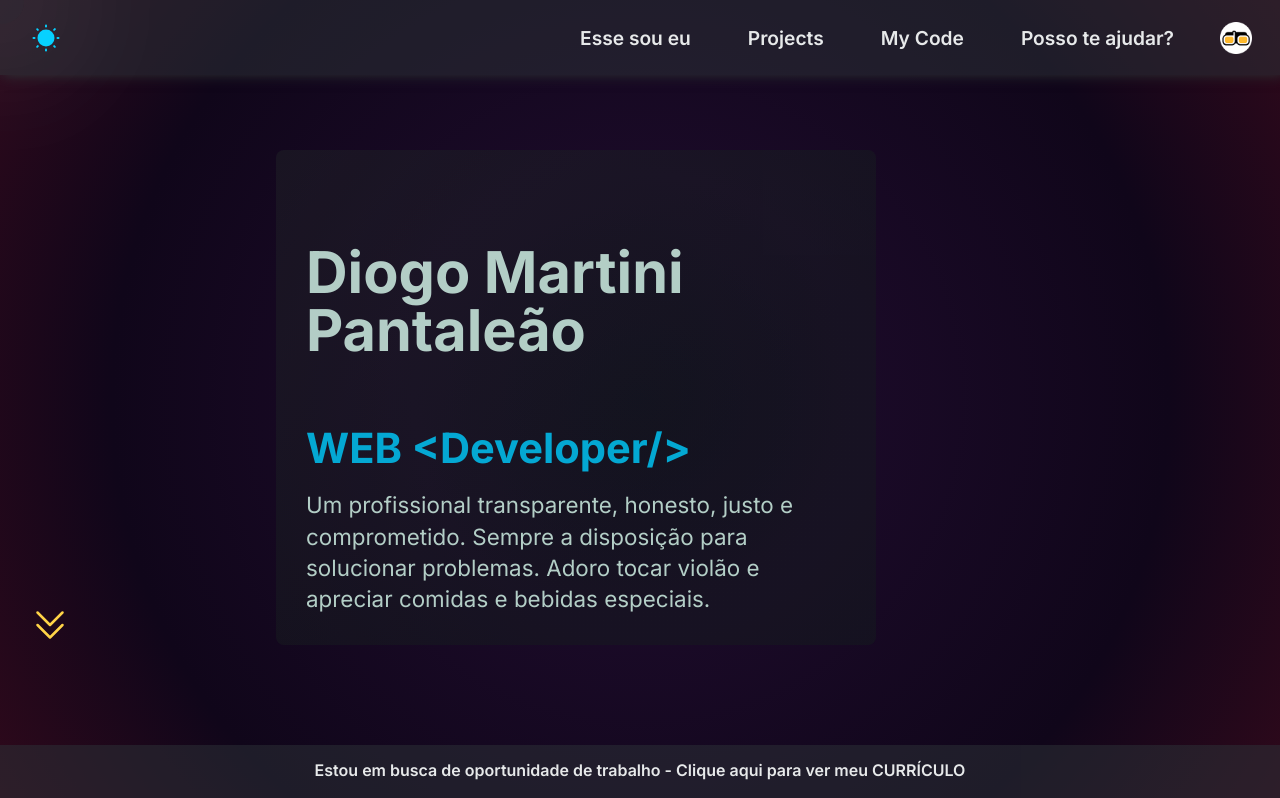
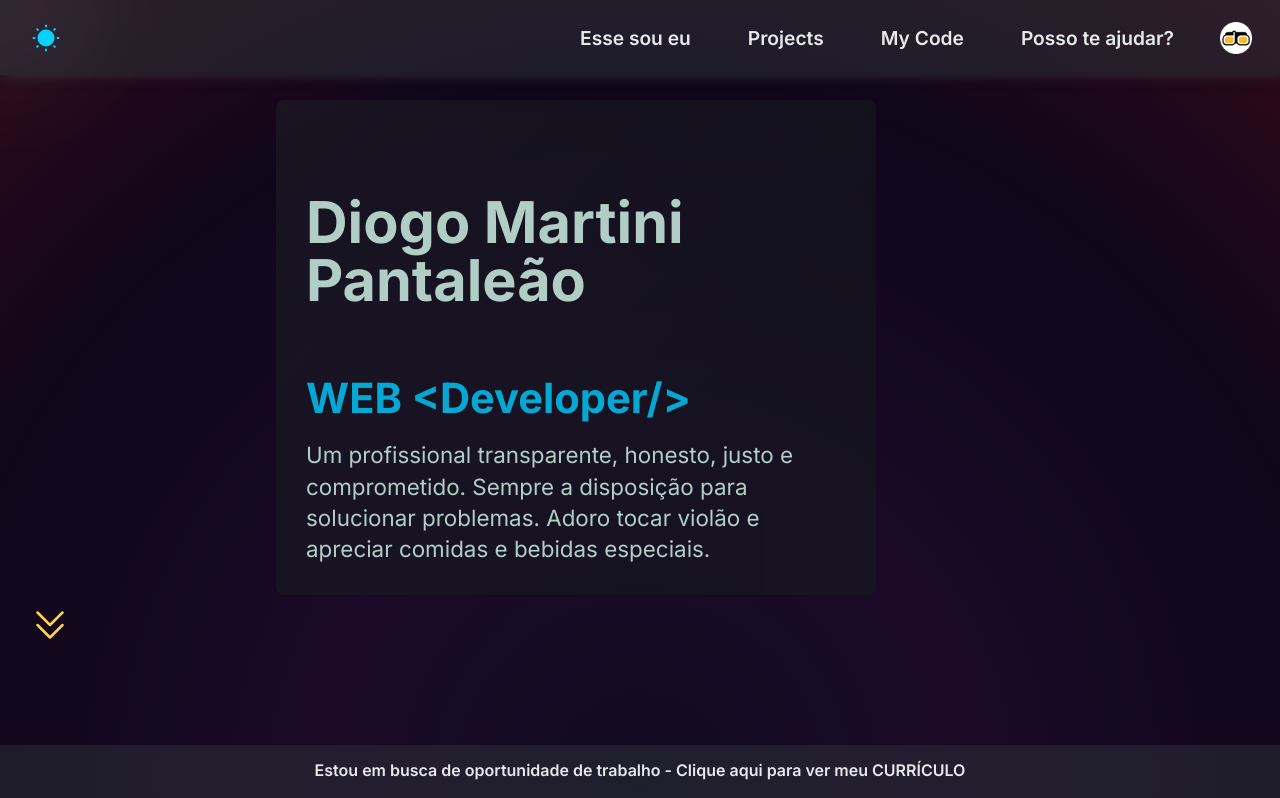
Before and after one commit to ogoiddev/my_portfolio, a React (Vite) app in the folder development/: page / in a window 1280 px wide. Shown: the top 798 px of the page. Built offline with nearby package versions, Linux system fonts and the light colour scheme.

Commit message:
styles: height adjusted min view mobile

```diff
--- a/development/src/AppStyles.ts
+++ b/development/src/AppStyles.ts
@@ -29,7 +29,7 @@ export const Cursor: StyledComponent<"div", any, Props, never> = styled.div.attr
   background: #70aca812;
   box-shadow: 0 0 150px #bdf6ff;
 
-  @media (max-width: 680px) {
+  @media (max-width: 820px) {
     display: none;
   }
 `;
--- a/development/src/components/Footer/styles.ts
+++ b/development/src/components/Footer/styles.ts
@@ -12,7 +12,7 @@ export const FooterContainer = styled.div`
   background-color: ${ props => props.theme.COLORS.HEADER };
   z-index: 88;
 
-  @media (max-width: 620px) {
+  @media (max-width: 820px) {
     position: relative;
 
     ::after {
--- a/development/src/components/Hall/styles.ts
+++ b/development/src/components/Hall/styles.ts
@@ -25,4 +25,9 @@ export const HomeContainer = styled.div`
       padding: 100px 0 10%;
     }
 
+  @media (max-height: 820px) {
+    height: fit-content;
+    padding: 100px 0 10%;
+  }
+
 `
```
